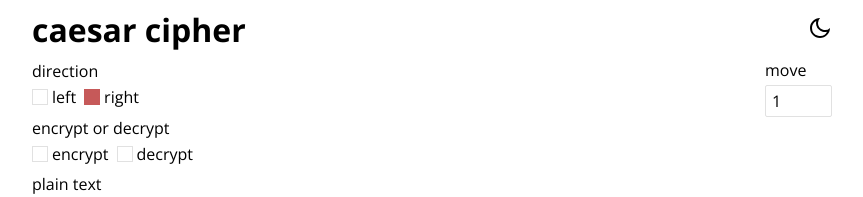
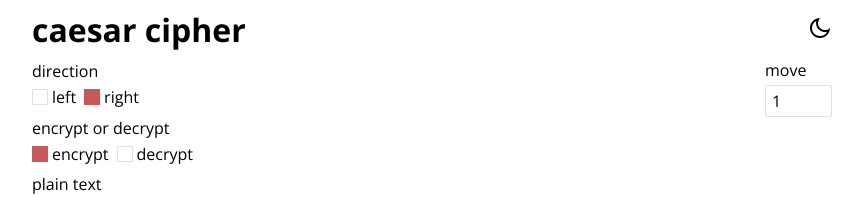
Before and after one commit to colorlessenergy/caesar-cipher, a Next.js app: page / in a window 1280 px wide. Shown: the top 197 px of the page, without its empty margins (208-1071 px from the left). Built offline with nearby package versions, Linux system fonts and the light colour scheme.

Commit message:
set encrypt or decrypt into state

```diff
--- a/components/Home/EncryptOrDecrypt.js
+++ b/components/Home/EncryptOrDecrypt.js
@@ -1,4 +1,11 @@
-export default function EncryptOrDecrypt() {
+export default function EncryptOrDecrypt({
+    encryptOrDecrypt,
+    setEncryptOrDecrypt
+}) {
+    const handleChange = event => {
+        setEncryptOrDecrypt(event.currentTarget.value);
+    };
+
     return (
         <div className="mb-2">
             <div className="mb-1">encrypt or decrypt</div>
@@ -10,6 +17,8 @@ export default function EncryptOrDecrypt() {
                     className="d-none"
                     name="encrypt-decrypt"
                     value="encrypt"
+                    onChange={handleChange}
+                    checked={encryptOrDecrypt === 'encrypt'}
                 />
                 <label className="radio-input mr-1" htmlFor="encrypt"></label>
                 <label htmlFor="encrypt" className="mr-2">
@@ -22,6 +31,8 @@ export default function EncryptOrDecrypt() {
                     className="d-none"
                     name="encrypt-decrypt"
                     value="decrypt"
+                    onChange={handleChange}
+                    checked={encryptOrDecrypt === 'decrypt'}
                 />
                 <label className="radio-input mr-1" htmlFor="decrypt"></label>
                 <label htmlFor="decrypt">decrypt</label>
--- a/pages/index.js
+++ b/pages/index.js
@@ -46,6 +46,7 @@ const caesarCipher = ({ direction, move, text }) => {
 export default function Home() {
     const [direction, setDirection] = useState('right');
     const [move, setMove] = useState(1);
+    const [encryptOrDecrypt, setEncryptOrDecrypt] = useState('encrypt');
 
     return (
         <div>
@@ -79,7 +80,10 @@ export default function Home() {
                         <Move move={move} setMove={setMove} />
                     </div>
 
-                    <EncryptOrDecrypt />
+                    <EncryptOrDecrypt
+                        encryptOrDecrypt={encryptOrDecrypt}
+                        setEncryptOrDecrypt={setEncryptOrDecrypt}
+                    />
 
                     <label htmlFor="plain-text" className="mb-1">
                         plain text
```
